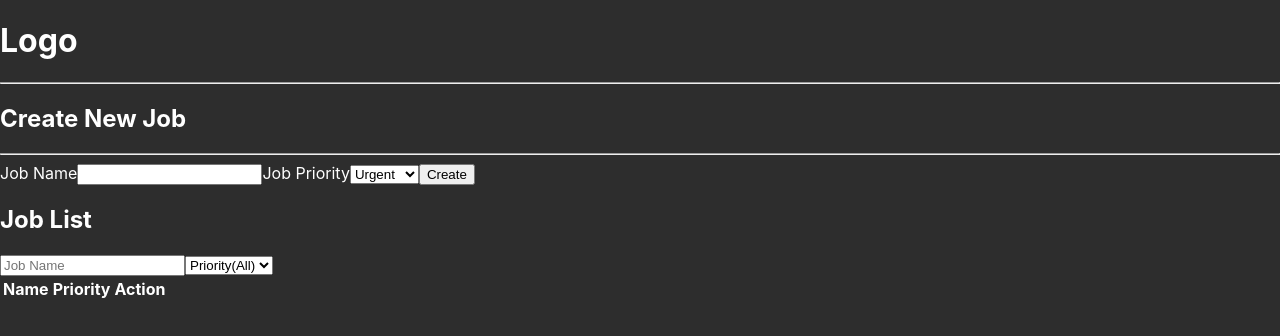
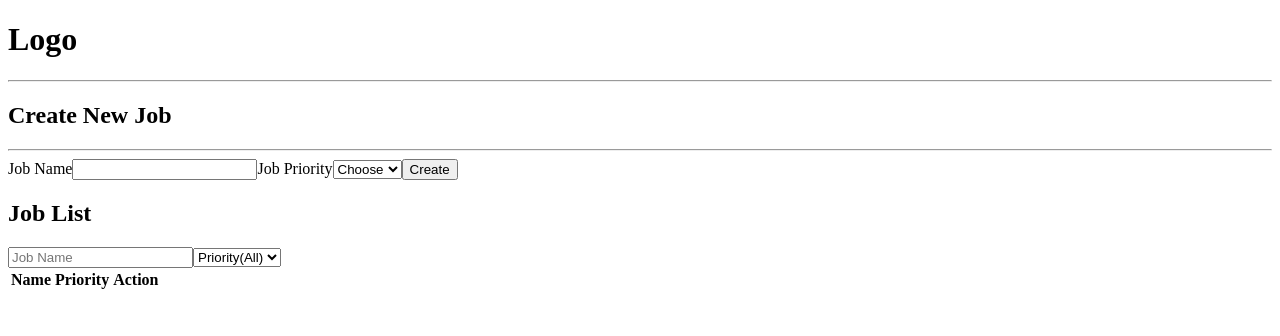
Before and after one commit to mertesnn/todo-app, a React (Create React App) app: page / in a window 1280 px wide. Shown: the top 336 px of the page. Built offline with nearby package versions, Linux system fonts and the light colour scheme.

Commit message:
Making my code more readable.

```diff
--- a/package.json
+++ b/package.json
@@ -15,6 +15,7 @@
     "react-hook-form": "^7.28.1",
     "react-icons": "^4.3.1",
     "react-scripts": "5.0.0",
+    "styled-components": "^5.3.5",
     "sweetalert2": "^11.4.8",
     "sweetalert2-react-content": "^4.2.0",
     "typescript": "^4.6.3",
--- a/src/App.tsx
+++ b/src/App.tsx
@@ -1,11 +1,11 @@
 import { useEffect, useRef, useState } from 'react'
 import { SubmitHandler, useForm } from 'react-hook-form'
 import { compare, debounce, getTodos } from './Utils/Functions'
-import { FaPencilAlt, FaTrashAlt } from 'react-icons/fa'
 import Swal from 'sweetalert2'
 import withReactContent from 'sweetalert2-react-content'
 import EditTodoModal from './Components/EditTodoModal'
 import { priority } from './Utils/Constants'
+import Table from './Components/Table'
 
 const App = () => {
     const [todos, setTodos] = useState<Todos[]>([])
@@ -138,6 +138,7 @@ const App = () => {
                     <input type="text" id="jobName" ref={inputTitle} />
                     <label htmlFor="jobPriority">Job Priority</label>
                     <select ref={inputPriority} id="jobPriority">
+                        <option value="">Choose</option>
                         {priority &&
                             priority.map((item) => (
                                 <option key={item?.value} value={item?.value}>
@@ -168,40 +169,11 @@ const App = () => {
                             </option>
                         ))}
                 </select>
-                <table>
-                    <thead>
-                        <tr>
-                            <th>Name</th>
-                            <th>Priority</th>
-                            <th>Action</th>
-                        </tr>
-                    </thead>
-                    <tbody>
-                        {todos &&
-                            todos.map((item, index) => (
-                                <tr key={index}>
-                                    <td>{item?.title}</td>
-                                    <td>
-                                        {item?.priority === '1'
-                                            ? 'Urgent'
-                                            : item?.priority === '2'
-                                            ? 'Regular'
-                                            : 'Trivial'}
-                                    </td>
-                                    <td>
-                                        <button onClick={() => editTodo(index)}>
-                                            <FaPencilAlt />
-                                        </button>
-                                        <button
-                                            onClick={() => removeTodo(index)}
-                                        >
-                                            <FaTrashAlt />
-                                        </button>
-                                    </td>
-                                </tr>
-                            ))}
-                    </tbody>
-                </table>
+                <Table
+                    todos={todos}
+                    editTodo={editTodo}
+                    removeTodo={removeTodo}
+                />
             </div>
         </>
     )
--- /dev/null
+++ b/src/Components/Table.tsx
@@ -0,0 +1,48 @@
+import { FaPencilAlt, FaTrashAlt } from 'react-icons/fa'
+
+const Table = ({
+    todos,
+    editTodo,
+    removeTodo,
+}: {
+    todos: Todos[]
+    editTodo: Function
+    removeTodo: Function
+}) => {
+    return (
+        <table>
+            <thead>
+                <tr>
+                    <th>Name</th>
+                    <th>Priority</th>
+                    <th>Action</th>
+                </tr>
+            </thead>
+            <tbody>
+                {todos &&
+                    todos.map((item, index) => (
+                        <tr key={index}>
+                            <td>{item?.title}</td>
+                            <td>
+                                {item?.priority === '1'
+                                    ? 'Urgent'
+                                    : item?.priority === '2'
+                                    ? 'Regular'
+                                    : 'Trivial'}
+                            </td>
+                            <td>
+                                <button onClick={() => editTodo(index)}>
+                                    <FaPencilAlt />
+                                </button>
+                                <button onClick={() => removeTodo(index)}>
+                                    <FaTrashAlt />
+                                </button>
+                            </td>
+                        </tr>
+                    ))}
+            </tbody>
+        </table>
+    )
+}
+
+export default Table
--- a/src/index.css
+++ /dev/null
@@ -1,15 +0,0 @@
-body {
-    margin: 0;
-    font-family: -apple-system, BlinkMacSystemFont, 'Segoe UI', 'Roboto',
-        'Oxygen', 'Ubuntu', 'Cantarell', 'Fira Sans', 'Droid Sans',
-        'Helvetica Neue', sans-serif;
-    -webkit-font-smoothing: antialiased;
-    -moz-osx-font-smoothing: grayscale;
-    background-color: rgb(45, 45, 45);
-    color: white;
-}
-
-code {
-    font-family: source-code-pro, Menlo, Monaco, Consolas, 'Courier New',
-        monospace;
-}
--- a/src/index.tsx
+++ b/src/index.tsx
@@ -1,7 +1,6 @@
 import React from 'react'
 import ReactDOM from 'react-dom'
 import App from './App'
-import './index.css'
 import reportWebVitals from './reportWebVitals'
 
 const root = document.getElementById('root')
```
Also changed, not shown: 1 other file (tests, documents, lock files or other folders).
